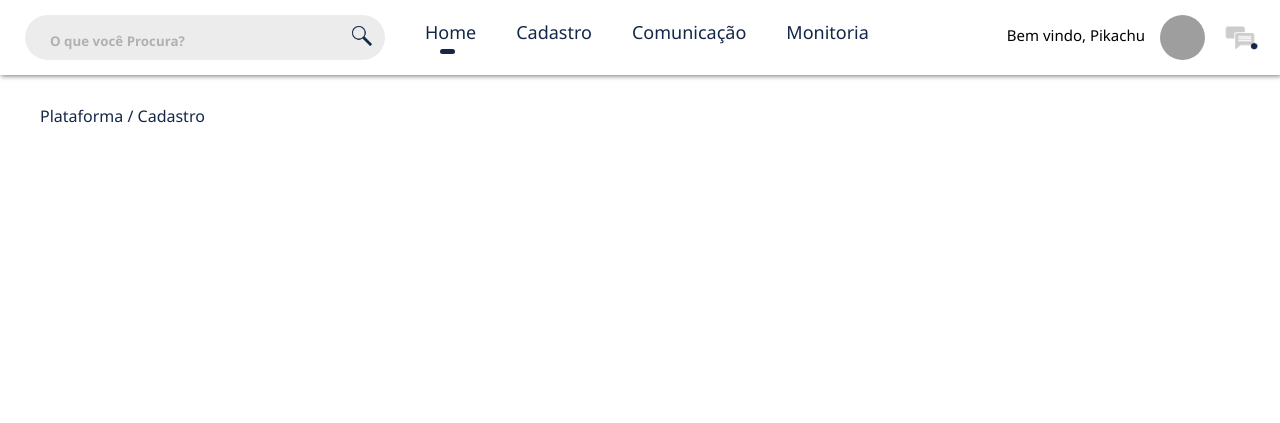
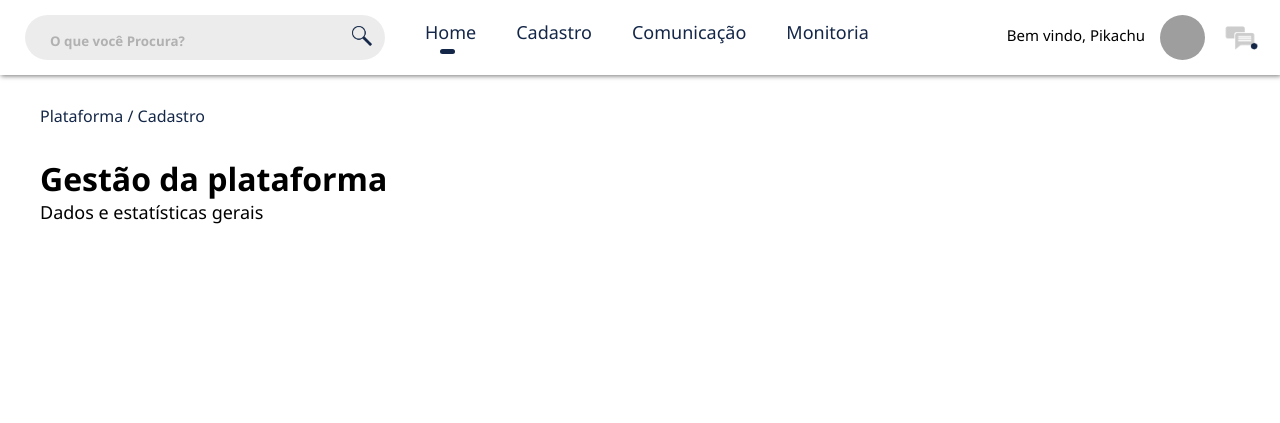
Before and after one commit to Jvictor-7/Treinando-FrontDesign, a PHP site: page /Views/cadastro.php in a window 1280 px wide. Shown: the part 80-503 px from the top of the page. Run offline with PHP 8.4, Linux system fonts and the light colour scheme; grey boxes are pictures that could not be loaded.

Commit message:
Update cadastro.php

```diff
--- a/Views/cadastro.php
+++ b/Views/cadastro.php
@@ -33,7 +33,29 @@
 				height: 100vh;
 				margin: 0 auto;
 			}
+
+			#div_title_pag{
+				display: block;
+				width: calc(100% - 80px);
+				margin: 30px  40px;
+				}
+				#title_pag{
+					font-family: 'segoe ui';
+					font-size: 32px;
+				}
+				#subtitle_pag{
+					font-family: 'segoe ui';
+					font-size: 18px;
+					font-weight: normal;
+				}
+
 		</style>
+
+		<div id="div_title_pag">
+			<h1 id="title_pag">Gestão da plataforma</h1>
+			<h2 id="subtitle_pag">Dados e estatísticas gerais</h2>
+		</div>
+
     </div>
     <!-- //CENTER -->
 
```
